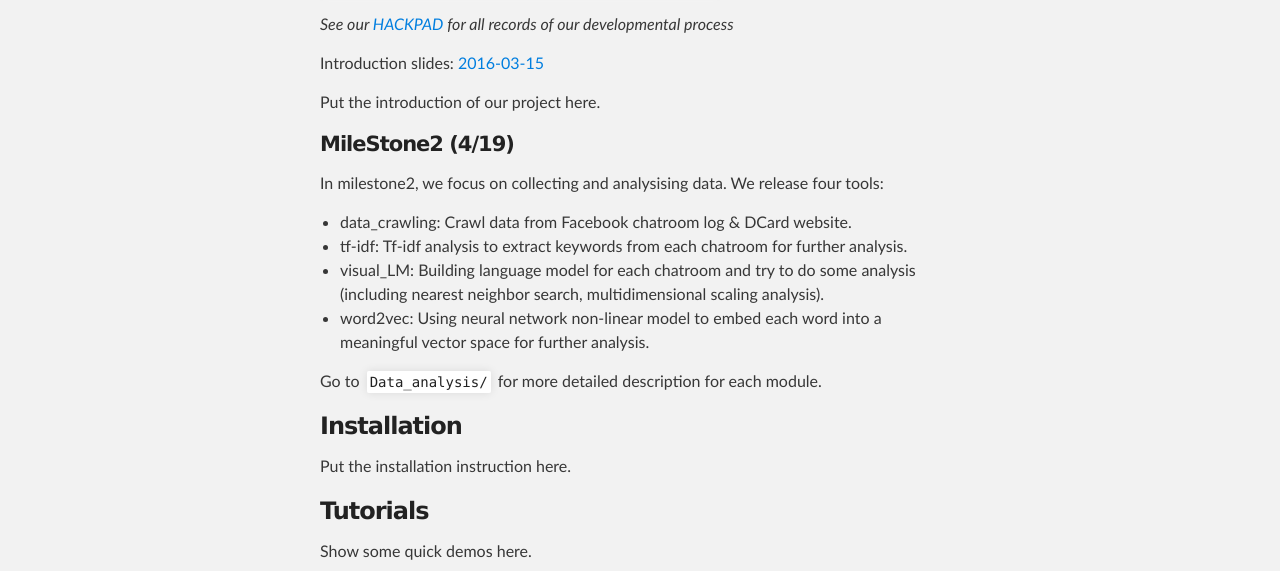
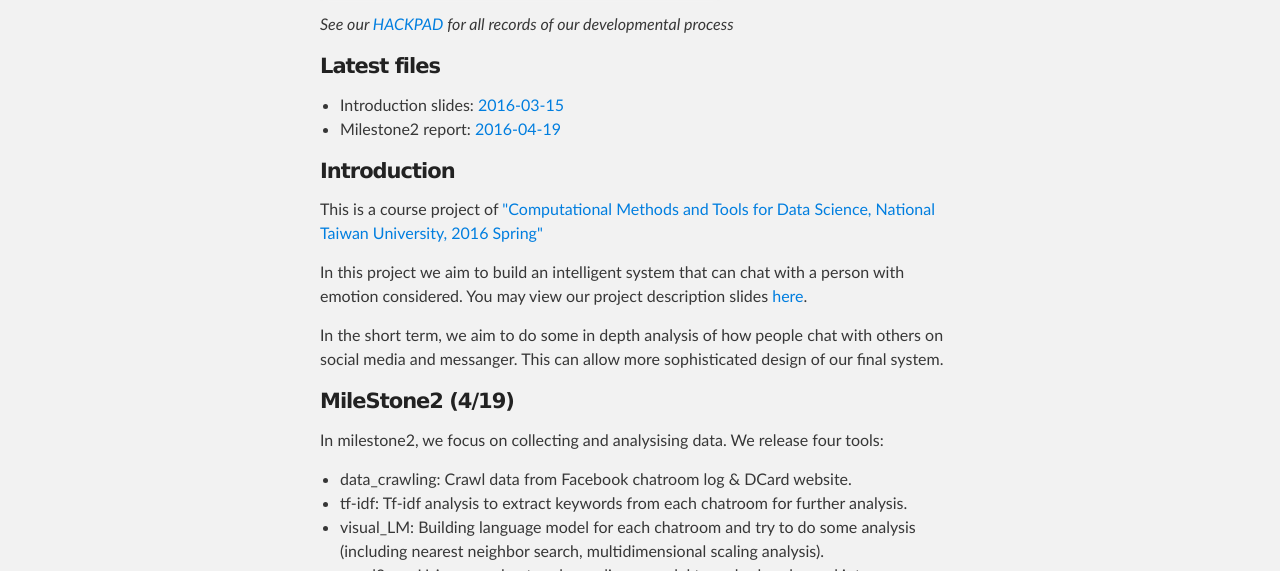
Before and after one commit to czly/DataScienceFinal, a plain HTML site: page index.html in a window 1280 px wide. Shown: the part 573-1144 px from the top of the page. Drawn offline with Linux system fonts and the light colour scheme.

Commit message:
Create gh-pages branch via GitHub

```diff
--- a/index.html
+++ b/index.html
@@ -38,9 +38,24 @@
 
 <p><em>See our <a href="https://datasciencefinal.hackpad.com/">HACKPAD</a> for all records of our developmental process</em></p>
 
-<p>Introduction slides: <a href="https://drive.google.com/file/d/0B9Y8kasHWEEmTUQwQmhZdGJGUlU/view?usp=sharing">2016-03-15</a></p>
+<h4>
+<a id="latest-files" class="anchor" href="#latest-files" aria-hidden="true"><span aria-hidden="true" class="octicon octicon-link"></span></a>Latest files</h4>
 
-<p>Put the introduction of our project here.</p>
+<ul>
+<li>Introduction slides: <a href="https://drive.google.com/file/d/0B9Y8kasHWEEmTUQwQmhZdGJGUlU/view?usp=sharing">2016-03-15</a>
+</li>
+<li>Milestone2 report: <a href="https://to/be/update">2016-04-19</a>
+</li>
+</ul>
+
+<h4>
+<a id="introduction" class="anchor" href="#introduction" aria-hidden="true"><span aria-hidden="true" class="octicon octicon-link"></span></a>Introduction</h4>
+
+<p>This is a course project of <a href="https://sites.google.com/a/math.ntu.edu.tw/t-2016s-data/news">"Computational Methods and Tools for Data Science, National Taiwan University, 2016 Spring"</a></p>
+
+<p>In this project we aim to build an intelligent system that can chat with a person with emotion considered. You may view our project description slides <a href="https://drive.google.com/file/d/0B9Y8kasHWEEmTUQwQmhZdGJGUlU/view">here</a>.</p>
+
+<p>In the short term, we aim to do some in depth analysis of how people chat with others on social media and messanger. This can allow more sophisticated design of our final system.</p>
 
 <h4>
 <a id="milestone2-419" class="anchor" href="#milestone2-419" aria-hidden="true"><span aria-hidden="true" class="octicon octicon-link"></span></a>MileStone2 (4/19)</h4>
```
Also changed, not shown: params.json (+1 -1 lines).
